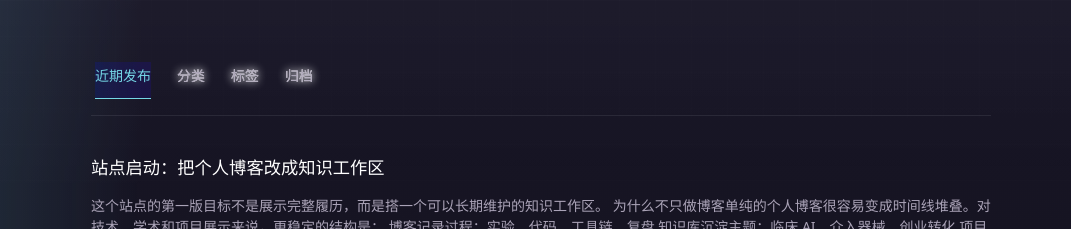
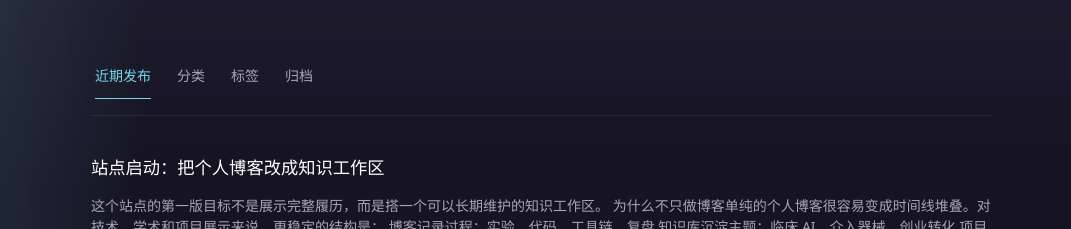
Before and after one commit to BigZig233/bigzig233.github.io, a plain HTML site: page blog/index.html in a window 1280 px wide. Shown: the top 229 px of the page, 209-1280 px from the left. Drawn offline with nearby package versions, Linux system fonts and the light colour scheme; some packages are replaced by stand-ins of ours.

Commit message:
Site updated: 2026-06-06 03:42:13

```diff
--- a/css/precision-lab.css
+++ b/css/precision-lab.css
@@ -564,16 +564,33 @@ a.pl-db-row:hover .pl-db-name {
   padding: 0 0 8px !important;
   color: var(--pl-muted) !important;
   background: transparent !important;
+  background-color: transparent !important;
   border: 0 !important;
   border-radius: 0 !important;
   box-shadow: none !important;
   text-shadow: none !important;
+  filter: none !important;
+  backdrop-filter: none !important;
+  -webkit-backdrop-filter: none !important;
 }
 
 .navbar.top nav a.active,
 .navbar.top nav a:hover {
   color: var(--pl-cyan) !important;
+  background: transparent !important;
+  background-color: transparent !important;
+  box-shadow: none !important;
+  text-shadow: none !important;
+  filter: none !important;
+  backdrop-filter: none !important;
+  -webkit-backdrop-filter: none !important;
   border-bottom: 1px solid var(--pl-cyan) !important;
+}
+
+.navbar.top nav a.active::after,
+.navbar.top nav a:hover::after {
+  content: none !important;
+  display: none !important;
 }
 
 .post-list .post-card {
```
